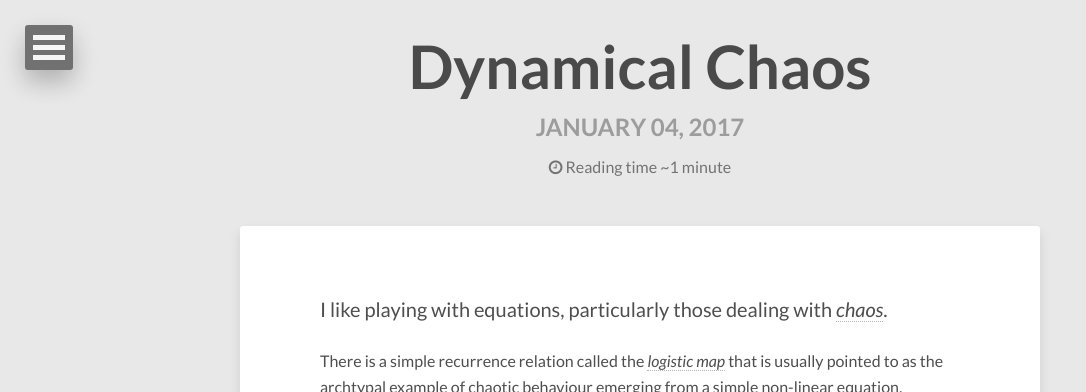
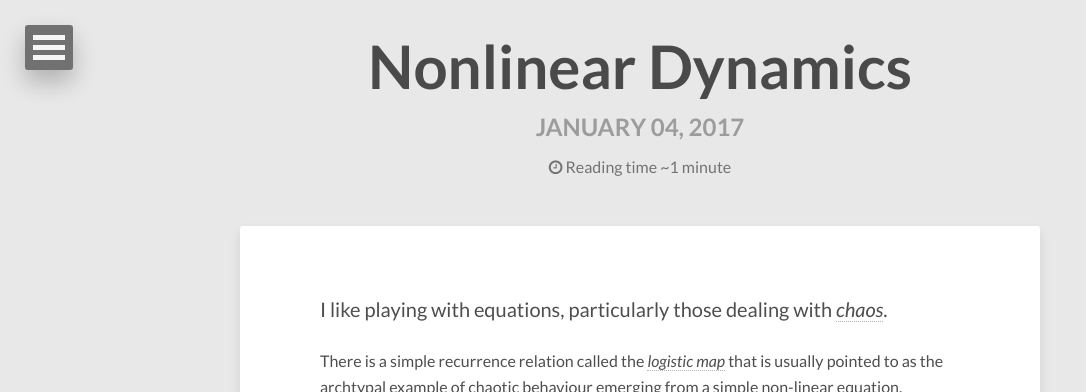
Before and after one commit to ccapo/infinitedimensionalspace.github.io, a Jekyll site: the page built from _posts/2017-01-04-nonlinear-dynamics.md, in a window 1280 px wide and 900 px high, cut to the strip 0-392 px from the top of the window. Shown: the whole strip, without its empty margins (0-1086 px from the left). Built offline with Jekyll 4.4.1, drawn with Linux system fonts in a browser that asks for light colours; nearby versions of some CDN libraries; comment, search, counter and statistics services are not loaded.

Commit message:
Update and rename 2017-01-04-dynamical-chaos.md to 2017-01-04-nonlinear-dynamics.md

```diff
--- a/_posts/2017-01-04-dynamical-chaos.md
+++ b/_posts/2017-01-04-nonlinear-dynamics.md
@@ -1,10 +1,10 @@
 ---
 layout: post
-title: Dynamical Chaos
-description: "Dynamical Chaos, Logistic Map"
+title: Nonlinear Dynamics
+description: "Nonlinear Dynamics, Chaos, Logistic Map"
 modified: 2017-01-04
 comments: true
-tags: [chaos, code]
+tags: [nonlinear dynamics, chaos, code]
 ---
 
 I like playing with equations, particularly those dealing with [*chaos*](https://en.wikipedia.org/wiki/Chaos_theory).
```
